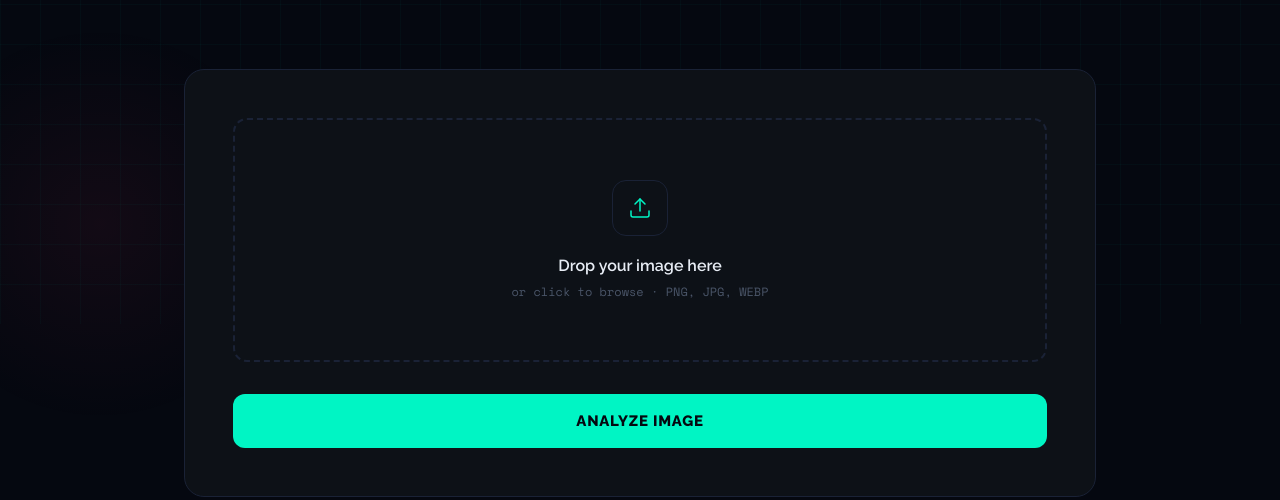
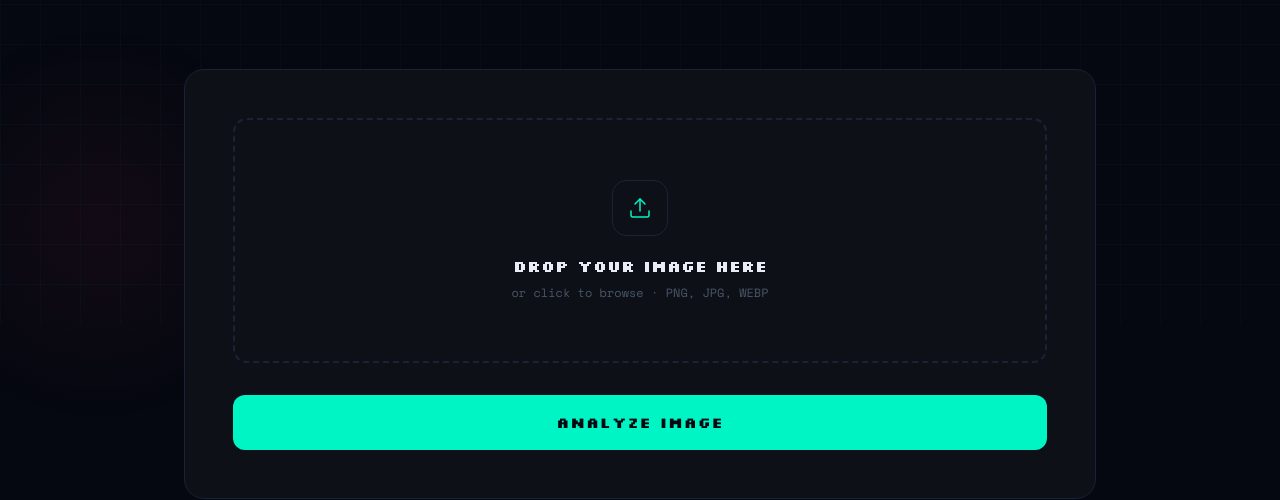
Before and after one commit to Echidna122/real-vs-ai-image-classifier, a plain HTML site: page frontend/index.html in a window 1280 px wide. Shown: the part 476-976 px from the top of the page. Drawn offline with nearby package versions, Linux system fonts and the light colour scheme.

Commit message:
updated the font

```diff
--- a/frontend/index.html
+++ b/frontend/index.html
@@ -4,7 +4,7 @@
     <meta charset="UTF-8">
     <meta name="viewport" content="width=device-width, initial-scale=1.0">
     <title>CIFAKE — AI Image Detector</title>
-    <link href="https://fonts.googleapis.com/css2?family=Space+Mono:wght@400;700&family=Raleway:wght@400;600;800&display=swap" rel="stylesheet">
+    <link href="https://fonts.googleapis.com/css2?family=Space+Mono:wght@400;700&family=Silkscreen:wght@400;700&display=swap" rel="stylesheet">
     <link rel="stylesheet" href="style.css">
 </head>
 <body>
--- a/frontend/style.css
+++ b/frontend/style.css
@@ -13,7 +13,7 @@
 * { margin: 0; padding: 0; box-sizing: border-box; }
 
 body {
-    font-family: 'Raleway', sans-serif;
+    font-family: 'Silkscreen', sans-serif;
     background: var(--bg);
     color: var(--text);
     min-height: 100vh;
@@ -260,7 +260,7 @@ h1 .line2 {
     color: #050810;
     border: none;
     border-radius: 12px;
-    font-family: 'Raleway', sans-serif;
+    font-family: 'Silkscreen', sans-serif;
     font-size: 15px;
     font-weight: 700;
     letter-spacing: 0.05em;
@@ -399,7 +399,7 @@ footer span { color: var(--accent); }
     color: var(--muted);
     border: 1px solid var(--border);
     border-radius: 12px;
-    font-family: 'Raleway', sans-serif;
+    font-family: 'Silkscreen', sans-serif;
     font-size: 13px;
     font-weight: 600;
     cursor: pointer;
```
